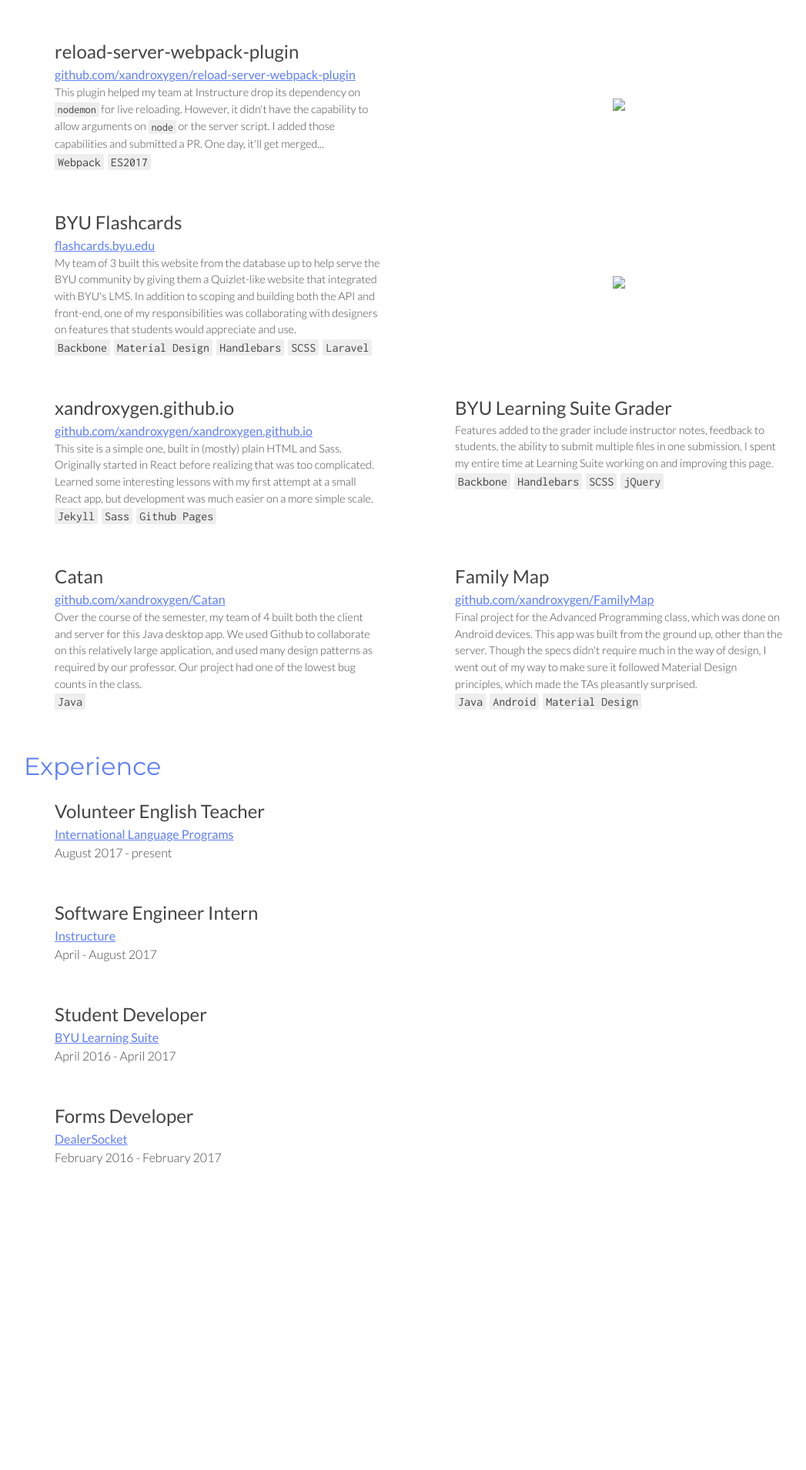
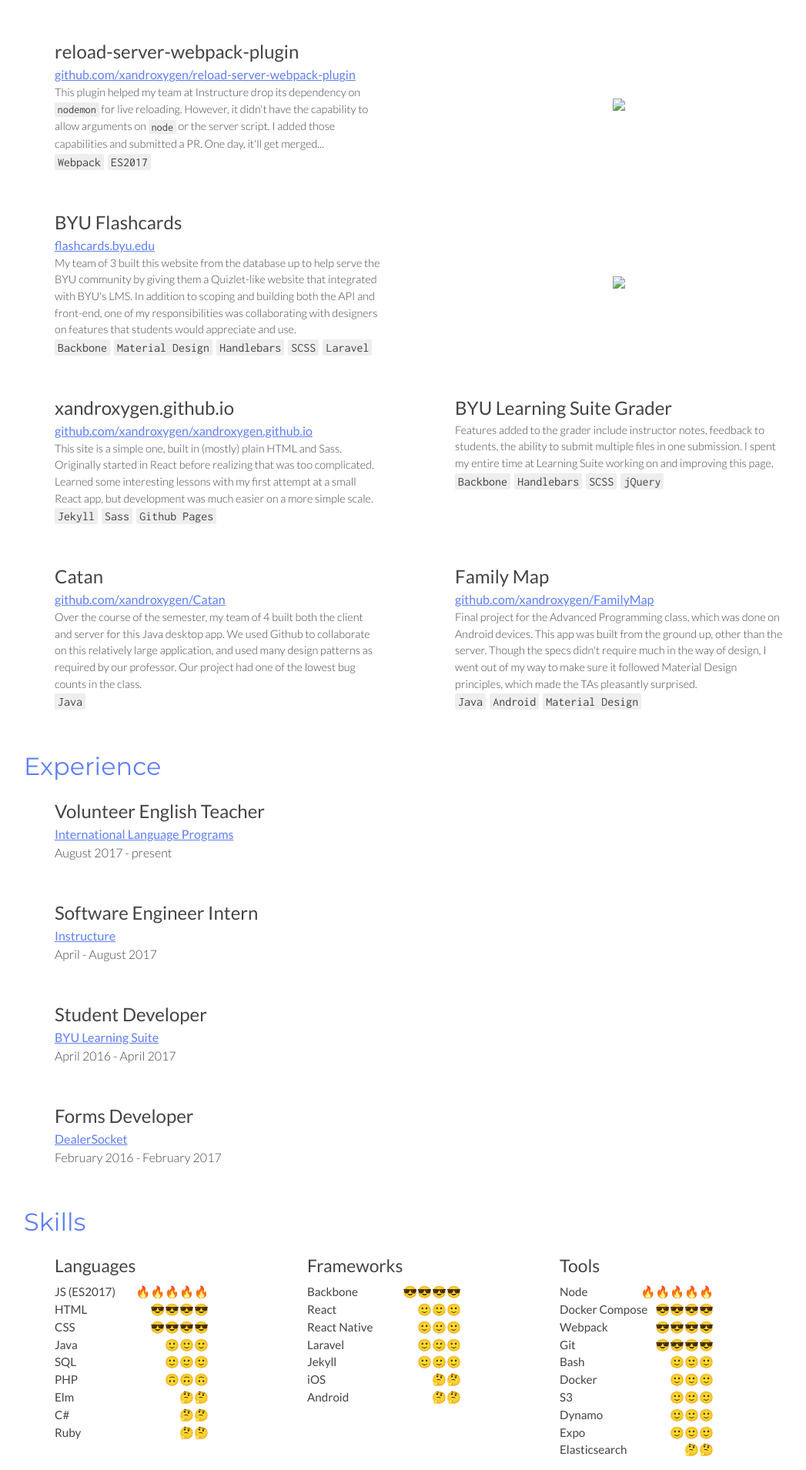
Before and after one commit to xandroxygen/xandroxygen.github.io, a Jekyll site: the page built from index.html, in a window 1280 px wide. Shown: the part 2306-4216 px from the top of the page at 77% size, without its empty margins (161-1208 px from the left). Built offline with Jekyll 4.4.1, drawn with Linux system fonts in a browser that asks for light colours; before the commit the page ends 3870 px from its top, so only the background shows below that.

Commit message:
add skills

```diff
--- /dev/null
+++ b/_data/skills.yml
@@ -0,0 +1,58 @@
+languages:
+  - item: JS (ES2017)
+    level: 5
+  - item: HTML
+    level: 4
+  - item: CSS
+    level: 4
+  - item: Java
+    level: 3
+  - item: SQL
+    level: 3
+  - item: PHP
+    level: 3
+    php: true
+  - item: Elm
+    level: 2
+  - item: C#
+    level: 2
+  - item: Ruby
+    level: 2
+
+frameworks:
+  - item: Backbone
+    level: 4
+  - item: React
+    level: 3
+  - item: React Native
+    level: 3
+  - item: Laravel
+    level: 3
+  - item: Jekyll
+    level: 3
+  - item: iOS
+    level: 2
+  - item: Android
+    level: 2
+
+tools:
+  - item: Node
+    level: 5
+  - item: Docker Compose
+    level: 4
+  - item: Webpack
+    level: 4
+  - item: Git
+    level: 4
+  - item: Bash
+    level: 3
+  - item: Docker
+    level: 3
+  - item: S3
+    level: 3
+  - item: Dynamo
+    level: 3
+  - item: Expo
+    level: 3
+  - item: Elasticsearch
+    level: 2
--- /dev/null
+++ b/_includes/rating.html
@@ -0,0 +1,15 @@
+<div class="rating">
+  {% if include.number == 5 %}
+  <span>🔥🔥🔥🔥🔥</span>
+  {% elsif include.number == 4 %}
+  <span>😎😎😎😎</span>
+  {% elsif include.php %}
+  <span>🙃🙃🙃</span>
+  {% elsif include.number == 3 %}
+  <span>🙂🙂🙂</span>
+  {% elsif include.number == 2 %}
+  <span>🤔🤔</span>
+  {% else %}
+  <span>🙃</span>
+  {% endif%}
+</div>
--- /dev/null
+++ b/_includes/skills.html
@@ -0,0 +1,42 @@
+<section class="skills">
+  <h3>Skills</h3>
+  <div class="skills-lists">
+    <div>
+      <ul>
+        <li><h4>Languages</h4></li>
+        {% for language in site.data.skills.languages %}
+        <li>
+          <p>{{language.item}}</p>
+          {% if language.php %}
+            {% include rating.html number=language.level php=true %}
+          {% else %}
+            {% include rating.html number=language.level %}
+          {% endif %}
+        </li>
+        {% endfor%}
+      </ul>
+    </div>
+    <div>
+      <ul>
+        <li><h4>Frameworks</h4></li>
+        {% for framework in site.data.skills.frameworks %}
+        <li>
+            <p>{{framework.item}}</p>
+            {% include rating.html number=framework.level %}
+          </li>
+        {% endfor%}
+      </ul>
+    </div>
+    <div>
+      <ul>
+        <li><h4>Tools</h4></li>
+        {% for tool in site.data.skills.tools %}
+        <li>
+            <p>{{tool.item}}</p>
+            {% include rating.html number=tool.level %}
+          </li>
+        {% endfor%}
+      </ul>
+    </div>
+  </div>
+</section>
--- /dev/null
+++ b/_sass/skills.scss
@@ -0,0 +1,31 @@
+.skills {
+  li {
+    display: flex;
+    justify-content: space-between;
+  }
+
+  h4 {
+    margin-bottom: 0.25em;
+  }
+
+  ul {
+    font-size: 0.95em;
+
+    @include desktop {
+      font-size: 0.9em;
+    }
+  }
+
+  .skills-lists {
+    display: flex;
+    justify-content: space-between;
+
+    > div {
+      width: 15em;
+    }
+
+    @include small-desktop {
+      flex-direction: column;
+    }
+  }
+}
--- a/css/main.scss
+++ b/css/main.scss
@@ -7,3 +7,4 @@
 @import "intro";
 @import "projects";
 @import "jobs";
+@import "skills";
--- a/index.html
+++ b/index.html
@@ -7,5 +7,6 @@ layout: default
   {% include intro.html    %}
   {% include projects.html %}
   {% include jobs.html     %}
+  {% include skills.html   %}
   <script src="main.js" type="text/javascript"></script>
 </div>
```
